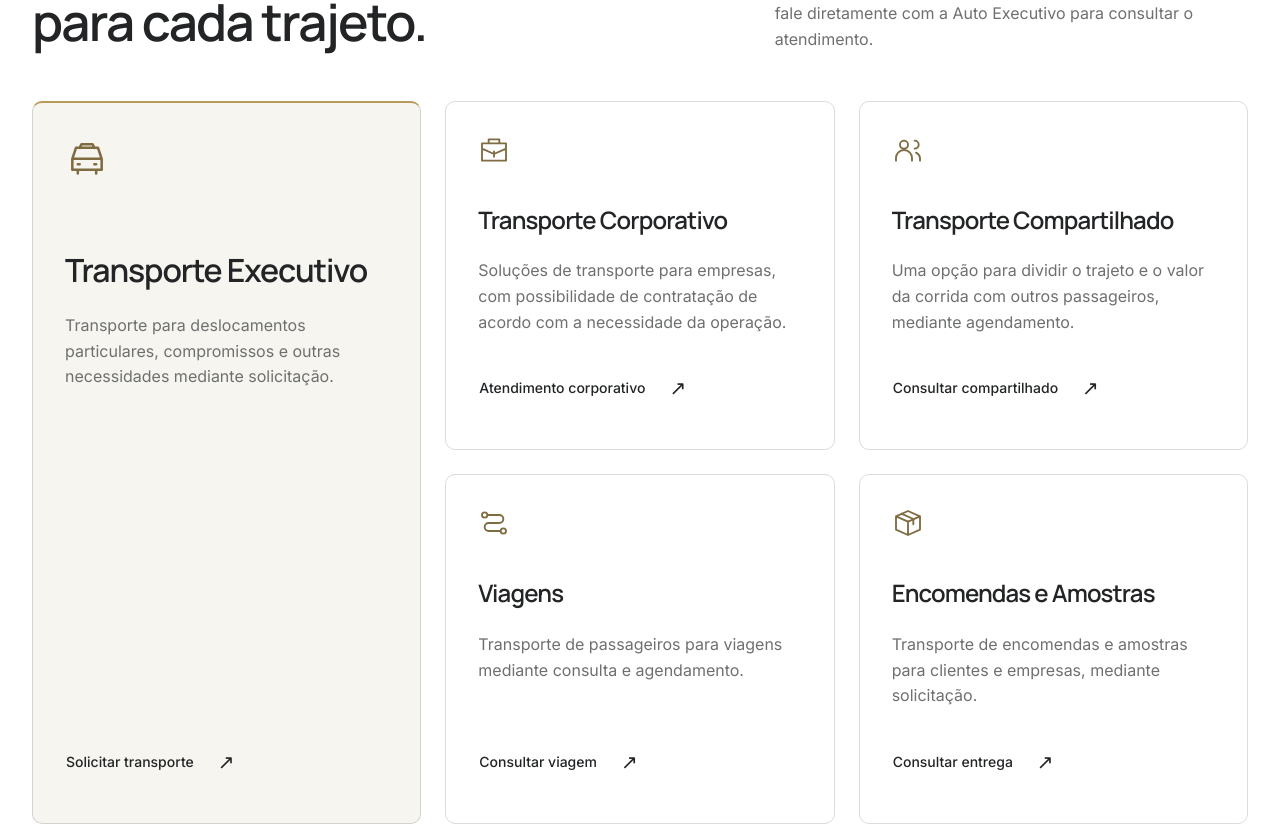
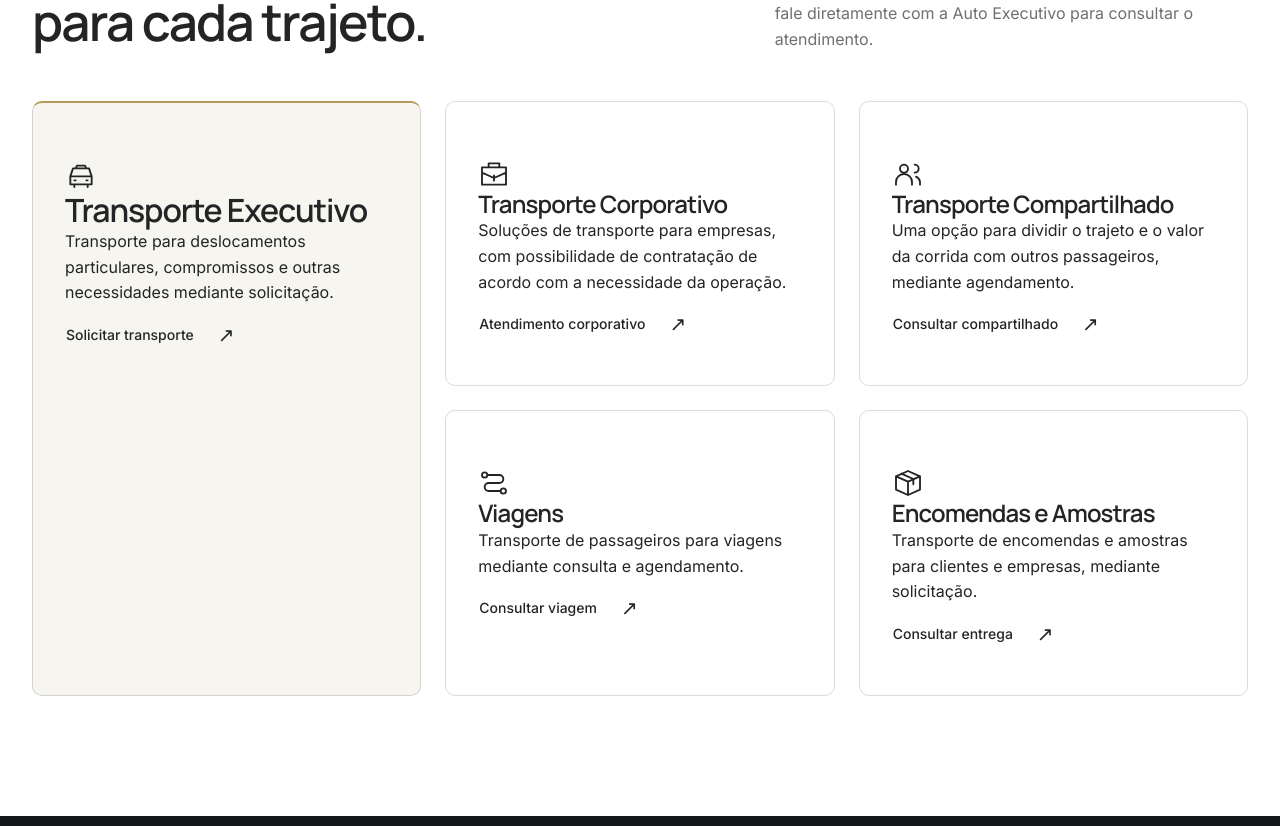
Before and after one commit to dborgesdev/autoexecutivo, a React (Vite) app: page / in a window 1280 px wide. Shown: the part 1547-2373 px from the top of the page. Built offline with nearby package versions, Linux system fonts and the light colour scheme.

Commit message:
refactor: overlay service content on individual imagery

```diff
--- a/src/components/ServiceCard.tsx
+++ b/src/components/ServiceCard.tsx
@@ -1,14 +1,20 @@
+import type { CSSProperties } from 'react'
 import type { services } from '../data/services'
 import { ServiceIcon } from './ServiceIcon'
 import { WhatsAppLink } from './WhatsAppLink'
 
 export function ServiceCard({ service }: { service: (typeof services)[number] }) {
+  const style = { '--service-card-image': `url("${service.image}")` } as CSSProperties
+
   return (
-    <article className={`service-card service-card--${service.variant}`}>
-      <ServiceIcon name={service.icon} />
-      <h3>{service.title}</h3>
-      <p>{service.description}</p>
-      <WhatsAppLink context={service.whatsappContext} variant="ghost">{service.ctaLabel}</WhatsAppLink>
+    <article className={`service-card service-card--${service.variant}`} style={style}>
+      <div className="service-card__scrim" aria-hidden="true" />
+      <div className="service-card__content">
+        <ServiceIcon name={service.icon} />
+        <h3>{service.title}</h3>
+        <p>{service.description}</p>
+        <WhatsAppLink context={service.whatsappContext} variant="ghost">{service.ctaLabel}</WhatsAppLink>
+      </div>
     </article>
   )
 }
```
